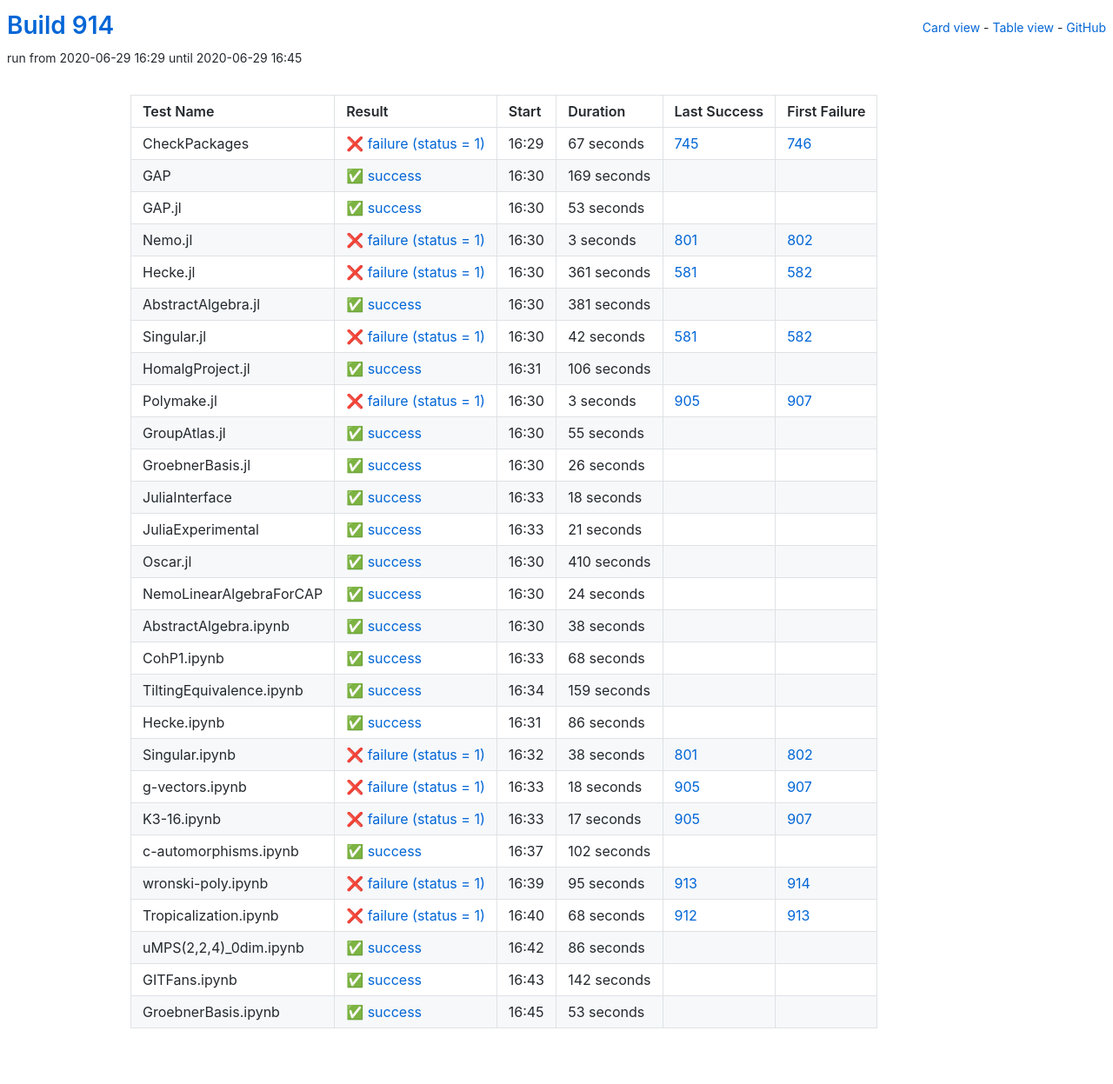
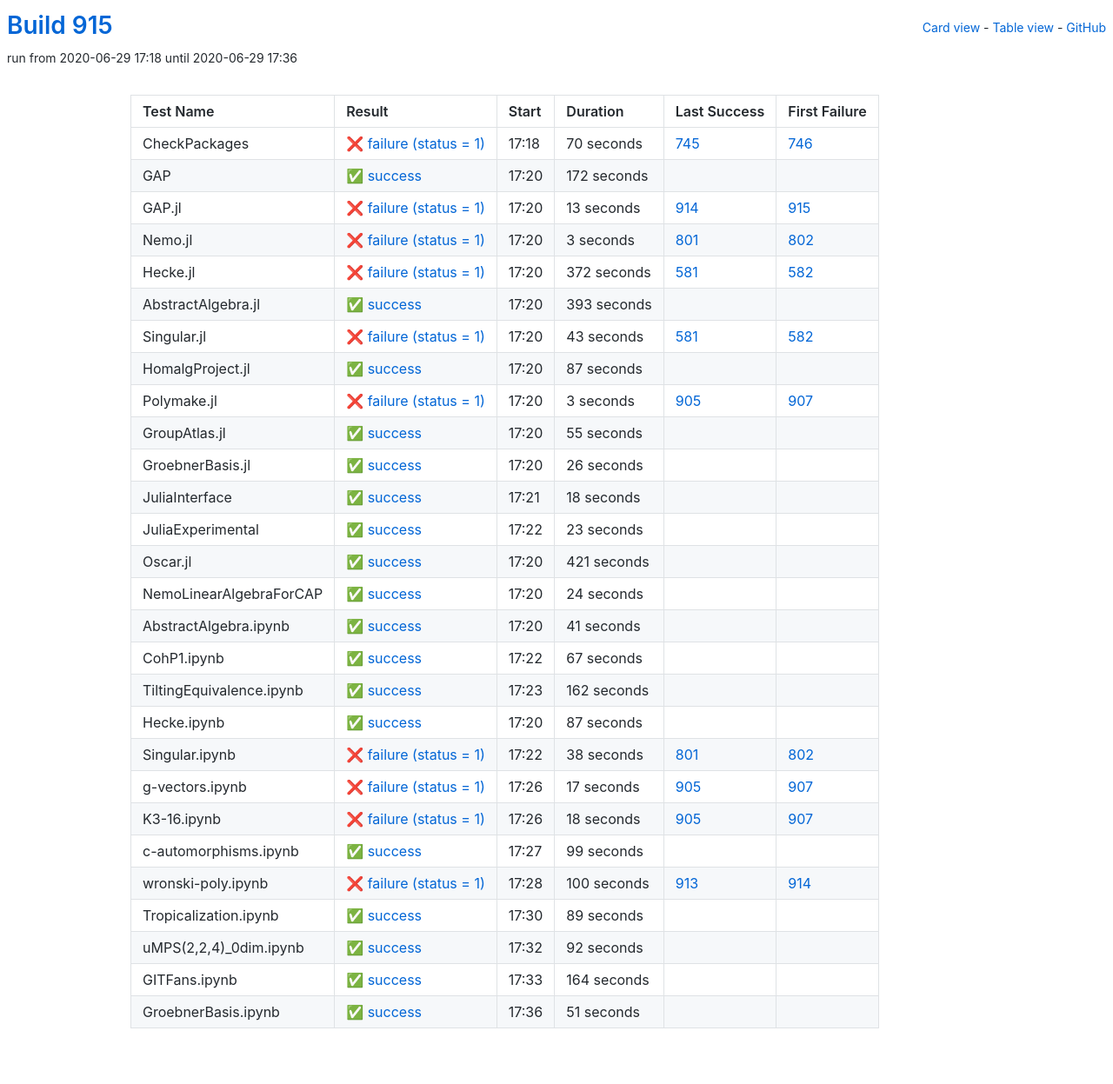
Before and after one commit to oscar-system/oscar-ci-status-1.4, a Jekyll site: the page built from table.html, in a window 1280 px wide. Shown: the whole page at 87% size. Built offline with Jekyll 4.4.1, drawn with Linux system fonts in a browser that asks for light colours.

Commit message:
Build #915

```diff
--- a/_data/ci.yml
+++ b/_data/ci.yml
@@ -1,6 +1,6 @@
 ---
-build: 914
-build_url: https://oscarci.mathematik.uni-kl.de/job/oscar-julia-1.4/914/
+build: 915
+build_url: https://oscarci.mathematik.uni-kl.de/job/oscar-julia-1.4/915/
 job: oscar-julia-1.4
 organization: oscar-system
 repo: oscar-ci-status-1.4
@@ -8,44 +8,44 @@ repourl: https://github.com/oscar-system/oscar-ci-status-1.4
 tests:
 - name: CheckPackages
   id: checkpackages
-  log: https://oscarci.mathematik.uni-kl.de/job/oscar-julia-1.4/914/artifact/logs/build-914/CheckPackages.log
-  start: 2020-06-29 16:29
+  log: https://oscarci.mathematik.uni-kl.de/job/oscar-julia-1.4/915/artifact/logs/build-915/CheckPackages.log
+  start: 2020-06-29 17:18
   success: false
   exitcode: 1
   status: failure
-  duration: 67
+  duration: 70
   last_success: 745
   last_success_url: https://oscarci.mathematik.uni-kl.de/job/oscar-julia-1.4/745/
   first_failure: 746
   first_failure_url: https://oscarci.mathematik.uni-kl.de/job/oscar-julia-1.4/746/
 - name: GAP
   id: gap
-  log: https://oscarci.mathematik.uni-kl.de/job/oscar-julia-1.4/914/artifact/logs/build-914/GAP.log
-  start: 2020-06-29 16:30
+  log: https://oscarci.mathematik.uni-kl.de/job/oscar-julia-1.4/915/artifact/logs/build-915/GAP.log
+  start: 2020-06-29 17:20
   success: true
   exitcode: 0
   status: success
-  duration: 169
+  duration: 172
   last_success: false
   last_success_url:
   first_failure: false
   first_failure_url:
 - name: GAP.jl
   id: gap-jl
-  log: https://oscarci.mathematik.uni-kl.de/job/oscar-julia-1.4/914/artifact/logs/build-914/GAP.jl.log
-  start: 2020-06-29 16:30
-  success: true
-  exitcode: 0
-  status: success
-  duration: 53
-  last_success: false
-  last_success_url:
-  first_failure: false
-  first_failure_url:
+  log: https://oscarci.mathematik.uni-kl.de/job/oscar-julia-1.4/915/artifact/logs/build-915/GAP.jl.log
+  start: 2020-06-29 17:20
+  success: false
+  exitcode: 1
+  status: failure
+  duration: 13
+  last_success: 914
+  last_success_url: https://oscarci.mathematik.uni-kl.de/job/oscar-julia-1.4/914/
+  first_failure: 915
+  first_failure_url: https://oscarci.mathematik.uni-kl.de/job/oscar-julia-1.4/915/
 - name: Nemo.jl
   id: nemo-jl
-  log: https://oscarci.mathematik.uni-kl.de/job/oscar-julia-1.4/914/artifact/logs/build-914/Nemo.jl.log
-  start: 2020-06-29 16:30
+  log: https://oscarci.mathematik.uni-kl.de/job/oscar-julia-1.4/915/artifact/logs/build-915/Nemo.jl.log
+  start: 2020-06-29 17:20
   success: false
   exitcode: 1
   status: failure
@@ -56,56 +56,56 @@ tests:
   first_failure_url: https://oscarci.mathematik.uni-kl.de/job/oscar-julia-1.4/802/
 - name: Hecke.jl
   id: hecke-jl
-  log: https://oscarci.mathematik.uni-kl.de/job/oscar-julia-1.4/914/artifact/logs/build-914/Hecke.jl.log
-  start: 2020-06-29 16:30
+  log: https://oscarci.mathematik.uni-kl.de/job/oscar-julia-1.4/915/artifact/logs/build-915/Hecke.jl.log
+  start: 2020-06-29 17:20
   success: false
   exitcode: 1
   status: failure
-  duration: 361
+  duration: 372
   last_success: 581
   last_success_url: https://oscarci.mathematik.uni-kl.de/job/oscar-julia-1.4/581/
   first_failure: 582
   first_failure_url: https://oscarci.mathematik.uni-kl.de/job/oscar-julia-1.4/582/
 - name: AbstractAlgebra.jl
   id: abstractalgebra-jl
-  log: https://oscarci.mathematik.uni-kl.de/job/oscar-julia-1.4/914/artifact/logs/build-914/AbstractAlgebra.jl.log
-  start: 2020-06-29 16:30
+  log: https://oscarci.mathematik.uni-kl.de/job/oscar-julia-1.4/915/artifact/logs/build-915/AbstractAlgebra.jl.log
+  start: 2020-06-29 17:20
   success: true
   exitcode: 0
   status: success
-  duration: 381
+  duration: 393
   last_success: false
   last_success_url:
   first_failure: false
   first_failure_url:
 - name: Singular.jl
   id: singular-jl
-  log: https://oscarci.mathematik.uni-kl.de/job/oscar-julia-1.4/914/artifact/logs/build-914/Singular.jl.log
-  start: 2020-06-29 16:30
+  log: https://oscarci.mathematik.uni-kl.de/job/oscar-julia-1.4/915/artifact/logs/build-915/Singular.jl.log
+  start: 2020-06-29 17:20
   success: false
   exitcode: 1
   status: failure
-  duration: 42
+  duration: 43
   last_success: 581
   last_success_url: https://oscarci.mathematik.uni-kl.de/job/oscar-julia-1.4/581/
   first_failure: 582
   first_failure_url: https://oscarci.mathematik.uni-kl.de/job/oscar-julia-1.4/582/
 - name: HomalgProject.jl
   id: homalgproject-jl
-  log: https://oscarci.mathematik.uni-kl.de/job/oscar-julia-1.4/914/artifact/logs/build-914/HomalgProject.jl.log
-  start: 2020-06-29 16:31
+  log: https://oscarci.mathematik.uni-kl.de/job/oscar-julia-1.4/915/artifact/logs/build-915/HomalgProject.jl.log
+  start: 2020-06-29 17:20
   success: true
   exitcode: 0
   status: success
-  duration: 106
+  duration: 87
   last_success: false
   last_success_url:
   first_failure: false
   first_failure_url:
 - name: Polymake.jl
   id: polymake-jl
-  log: https://oscarci.mathematik.uni-kl.de/job/oscar-julia-1.4/914/artifact/logs/build-914/Polymake.jl.log
-  start: 2020-06-29 16:30
+  log: https://oscarci.mathematik.uni-kl.de/job/oscar-julia-1.4/915/artifact/logs/build-915/Polymake.jl.log
+  start: 2020-06-29 17:20
   success: false
   exitcode: 1
   status: failure
@@ -116,8 +116,8 @@ tests:
   first_failure_url: https://oscarci.mathematik.uni-kl.de/job/oscar-julia-1.4/907/
 - name: GroupAtlas.jl
   id: groupatlas-jl
-  log: https://oscarci.mathematik.uni-kl.de/job/oscar-julia-1.4/914/artifact/logs/build-914/GroupAtlas.jl.log
-  start: 2020-06-29 16:30
+  log: https://oscarci.mathematik.uni-kl.de/job/oscar-julia-1.4/915/artifact/logs/build-915/GroupAtlas.jl.log
+  start: 2020-06-29 17:20
   success: true
   exitcode: 0
   status: success
@@ -128,8 +128,8 @@ tests:
   first_failure_url:
 - name: GroebnerBasis.jl
   id: groebnerbasis-jl
-  log: https://oscarci.mathematik.uni-kl.de/job/oscar-julia-1.4/914/artifact/logs/build-914/GroebnerBasis.jl.log
-  start: 2020-06-29 16:30
+  log: https://oscarci.mathematik.uni-kl.de/job/oscar-julia-1.4/915/artifact/logs/build-915/GroebnerBasis.jl.log
+  start: 2020-06-29 17:20
   success: true
   exitcode: 0
   status: success
@@ -140,8 +140,8 @@ tests:
   first_failure_url:
 - name: JuliaInterface
   id: juliainterface
-  log: https://oscarci.mathematik.uni-kl.de/job/oscar-julia-1.4/914/artifact/logs/build-914/JuliaInterface.log
-  start: 2020-06-29 16:33
+  log: https://oscarci.mathematik.uni-kl.de/job/oscar-julia-1.4/915/artifact/logs/build-915/JuliaInterface.log
+  start: 2020-06-29 17:21
   success: true
   exitcode: 0
   status: success
@@ -152,32 +152,32 @@ tests:
   first_failure_url:
 - name: JuliaExperimental
   id: juliaexperimental
-  log: https://oscarci.mathematik.uni-kl.de/job/oscar-julia-1.4/914/artifact/logs/build-914/JuliaExperimental.log
-  start: 2020-06-29 16:33
+  log: https://oscarci.mathematik.uni-kl.de/job/oscar-julia-1.4/915/artifact/logs/build-915/JuliaExperimental.log
+  start: 2020-06-29 17:22
   success: true
   exitcode: 0
   status: success
-  duration: 21
+  duration: 23
   last_success: false
   last_success_url:
   first_failure: false
   first_failure_url:
 - name: Oscar.jl
   id: oscar-jl
-  log: https://oscarci.mathematik.uni-kl.de/job/oscar-julia-1.4/914/artifact/logs/build-914/Oscar.jl.log
-  start: 2020-06-29 16:30
+  log: https://oscarci.mathematik.uni-kl.de/job/oscar-julia-1.4/915/artifact/logs/build-915/Oscar.jl.log
+  start: 2020-06-29 17:20
   success: true
   exitcode: 0
   status: success
-  duration: 410
+  duration: 421
   last_success: false
   last_success_url:
   first_failure: false
   first_failure_url:
 - name: NemoLinearAlgebraForCAP
   id: nemolinearalgebraforcap
-  log: https://oscarci.mathematik.uni-kl.de/job/oscar-julia-1.4/914/artifact/logs/build-914/NemoLinearAlgebraForCAP.log
-  start: 2020-06-29 16:30
+  log: https://oscarci.mathematik.uni-kl.de/job/oscar-julia-1.4/915/artifact/logs/build-915/NemoLinearAlgebraForCAP.log
+  start: 2020-06-29 17:20
   success: true
   exitcode: 0
   status: success
@@ -188,56 +188,56 @@ tests:
   first_failure_url:
 - name: AbstractAlgebra.ipynb
   id: abstractalgebra-ipynb
-  log: https://oscarci.mathematik.uni-kl.de/job/oscar-julia-1.4/914/artifact/logs/build-914/AbstractAlgebra.ipynb.log
-  start: 2020-06-29 16:30
+  log: https://oscarci.mathematik.uni-kl.de/job/oscar-julia-1.4/915/artifact/logs/build-915/AbstractAlgebra.ipynb.log
+  start: 2020-06-29 17:20
   success: true
   exitcode: 0
   status: success
-  duration: 38
+  duration: 41
   last_success: false
   last_success_url:
   first_failure: false
   first_failure_url:
 - name: CohP1.ipynb
   id: cohp1-ipynb
-  log: https://oscarci.mathematik.uni-kl.de/job/oscar-julia-1.4/914/artifact/logs/build-914/CohP1.ipynb.log
-  start: 2020-06-29 16:33
+  log: https://oscarci.mathematik.uni-kl.de/job/oscar-julia-1.4/915/artifact/logs/build-915/CohP1.ipynb.log
+  start: 2020-06-29 17:22
   success: true
   exitcode: 0
   status: success
-  duration: 68
+  duration: 67
   last_success: false
   last_success_url:
   first_failure: false
   first_failure_url:
 - name: TiltingEquivalence.ipynb
   id: tiltingequivalence-ipynb
-  log: https://oscarci.mathematik.uni-kl.de/job/oscar-julia-1.4/914/artifact/logs/build-914/TiltingEquivalence.ipynb.log
-  start: 2020-06-29 16:34
+  log: https://oscarci.mathematik.uni-kl.de/job/oscar-julia-1.4/915/artifact/logs/build-915/TiltingEquivalence.ipynb.log
+  start: 2020-06-29 17:23
   success: true
   exitcode: 0
   status: success
-  duration: 159
+  duration: 162
   last_success: false
   last_success_url:
   first_failure: false
   first_failure_url:
 - name: Hecke.ipynb
   id: hecke-ipynb
-  log: https://oscarci.mathematik.uni-kl.de/job/oscar-julia-1.4/914/artifact/logs/build-914/Hecke.ipynb.log
-  start: 2020-06-29 16:31
+  log: https://oscarci.mathematik.uni-kl.de/job/oscar-julia-1.4/915/artifact/logs/build-915/Hecke.ipynb.log
+  start: 2020-06-29 17:20
   success: true
   exitcode: 0
   status: success
-  duration: 86
+  duration: 87
   last_success: false
   last_success_url:
   first_failure: false
   first_failure_url:
 - name: Singular.ipynb
   id: singular-ipynb
-  log: https://oscarci.mathematik.uni-kl.de/job/oscar-julia-1.4/914/artifact/logs/build-914/Singular.ipynb.log
-  start: 2020-06-29 16:32
+  log: https://oscarci.mathematik.uni-kl.de/job/oscar-julia-1.4/915/artifact/logs/build-915/Singular.ipynb.log
+  start: 2020-06-29 17:22
   success: false
   exitcode: 1
   status: failure
@@ -248,8 +248,20 @@ tests:
   first_failure_url: https://oscarci.mathematik.uni-kl.de/job/oscar-julia-1.4/802/
 - name: g-vectors.ipynb
   id: g-vectors-ipynb
-  log: https://oscarci.mathematik.uni-kl.de/job/oscar-julia-1.4/914/artifact/logs/build-914/g-vectors.ipynb.log
-  start: 2020-06-29 16:33
+  log: https://oscarci.mathematik.uni-kl.de/job/oscar-julia-1.4/915/artifact/logs/build-915/g-vectors.ipynb.log
+  start: 2020-06-29 17:26
+  success: false
+  exitcode: 1
+  status: failure
+  duration: 17
+  last_success: 905
+  last_success_url: https://oscarci.mathematik.uni-kl.de/job/oscar-julia-1.4/905/
+  first_failure: 907
+  first_failure_url: https://oscarci.mathematik.uni-kl.de/job/oscar-julia-1.4/907/
+- name: K3-16.ipynb
+  id: k3-16-ipynb
+  log: https://oscarci.mathematik.uni-kl.de/job/oscar-julia-1.4/915/artifact/logs/build-915/K3-16.ipynb.log
+  start: 2020-06-29 17:26
   success: false
   exitcode: 1
   status: failure
@@ -258,86 +270,74 @@ tests:
   last_success_url: https://oscarci.mathematik.uni-kl.de/job/oscar-julia-1.4/905/
   first_failure: 907
   first_failure_url: https://oscarci.mathematik.uni-kl.de/job/oscar-julia-1.4/907/
-- name: K3-16.ipynb
-  id: k3-16-ipynb
-  log: https://oscarci.mathematik.uni-kl.de/job/oscar-julia-1.4/914/artifact/logs/build-914/K3-16.ipynb.log
-  start: 2020-06-29 16:33
-  success: false
-  exitcode: 1
-  status: failure
-  duration: 17
-  last_success: 905
-  last_success_url: https://oscarci.mathematik.uni-kl.de/job/oscar-julia-1.4/905/
-  first_failure: 907
-  first_failure_url: https://oscarci.mathematik.uni-kl.de/job/oscar-julia-1.4/907/
 - name: c-automorphisms.ipynb
   id: c-automorphisms-ipynb
-  log: https://oscarci.mathematik.uni-kl.de/job/oscar-julia-1.4/914/artifact/logs/build-914/c-automorphisms.ipynb.log
-  start: 2020-06-29 16:37
+  log: https://oscarci.mathematik.uni-kl.de/job/oscar-julia-1.4/915/artifact/logs/build-915/c-automorphisms.ipynb.log
+  start: 2020-06-29 17:27
   success: true
   exitcode: 0
   status: success
-  duration: 102
+  duration: 99
   last_success: false
   last_success_url:
   first_failure: false
   first_failure_url:
 - name: wronski-poly.ipynb
   id: wronski-poly-ipynb
-  log: https://oscarci.mathematik.uni-kl.de/job/oscar-julia-1.4/914/artifact/logs/build-914/wronski-poly.ipynb.log
-  start: 2020-06-29 16:39
+  log: https://oscarci.mathematik.uni-kl.de/job/oscar-julia-1.4/915/artifact/logs/build-915/wronski-poly.ipynb.log
+  start: 2020-06-29 17:28
   success: false
   exitcode: 1
   status: failure
-  duration: 95
+  duration: 100
   last_success: 913
   last_success_url: https://oscarci.mathematik.uni-kl.de/job/oscar-julia-1.4/913/
   first_failure: 914
   first_failure_url: https://oscarci.mathematik.uni-kl.de/job/oscar-julia-1.4/914/
 - name: Tropicalization.ipynb
   id: tropicalization-ipynb
-  log: https://oscarci.mathematik.uni-kl.de/job/oscar-julia-1.4/914/artifact/logs/build-914/Tropicalization.ipynb.log
-  start: 2020-06-29 16:40
-  success: false
-  exitcode: 1
-  status: failure
-  duration: 68
-  last_success: 912
-  last_success_url: https://oscarci.mathematik.uni-kl.de/job/oscar-julia-1.4/912/
-  first_failure: 913
-  first_failure_url: https://oscarci.mathematik.uni-kl.de/job/oscar-julia-1.4/913/
-- name: uMPS(2,2,4)_0dim.ipynb
-  id: umps-2-2-4-0dim-ipynb
-  log: https://oscarci.mathematik.uni-kl.de/job/oscar-julia-1.4/914/artifact/logs/build-914/uMPS-2-2-4-_0dim.ipynb.log
-  start: 2020-06-29 16:42
+  log: https://oscarci.mathematik.uni-kl.de/job/oscar-julia-1.4/915/artifact/logs/build-915/Tropicalization.ipynb.log
+  start: 2020-06-29 17:30
   success: true
   exitcode: 0
   status: success
-  duration: 86
+  duration: 89
+  last_success: false
+  last_success_url:
+  first_failure: false
+  first_failure_url:
+- name: uMPS(2,2,4)_0dim.ipynb
+  id: umps-2-2-4-0dim-ipynb
+  log: https://oscarci.mathematik.uni-kl.de/job/oscar-julia-1.4/915/artifact/logs/build-915/uMPS-2-2-4-_0dim.ipynb.log
+  start: 2020-06-29 17:32
+  success: true
+  exitcode: 0
+  status: success
+  duration: 92
   last_success: false
   last_success_url:
   first_failure: false
   first_failure_url:
 - name: GITFans.ipynb
   id: gitfans-ipynb
-  log: https://oscarci.mathematik.uni-kl.de/job/oscar-julia-1.4/914/artifact/logs/build-914/GITFans.ipynb.log
-  start: 2020-06-29 16:43
+  log: https://oscarci.mathematik.uni-kl.de/job/oscar-julia-1.4/915/artifact/logs/build-915/GITFans.ipynb.log
+  start: 2020-06-29 17:33
   success: true
   exitcode: 0
   status: success
-  duration: 142
+  duration: 164
   last_success: false
   last_success_url:
   first_failure: false
   first_failure_url:
 - name: GroebnerBasis.ipynb
   id: groebnerbasis-ipynb
-  log: https://oscarci.mathematik.uni-kl.de/job/oscar-julia-1.4/914/artifact/logs/build-914/GroebnerBasis.ipynb.log
-  start: 2020-06-29 16:45
+  log: https://oscarci.mathematik.uni-kl.de/job/oscar-julia-1.4/915/artifact/logs/build-915/GroebnerBasis.ipynb.log
+  start: 2020-06-29 17:36
   success: true
   exitcode: 0
   status: success
-  duration: 53
+  duration: 51
   last_success: false
   last_success_url:
   first_failure: false
```
Also changed, not shown: README.md.
